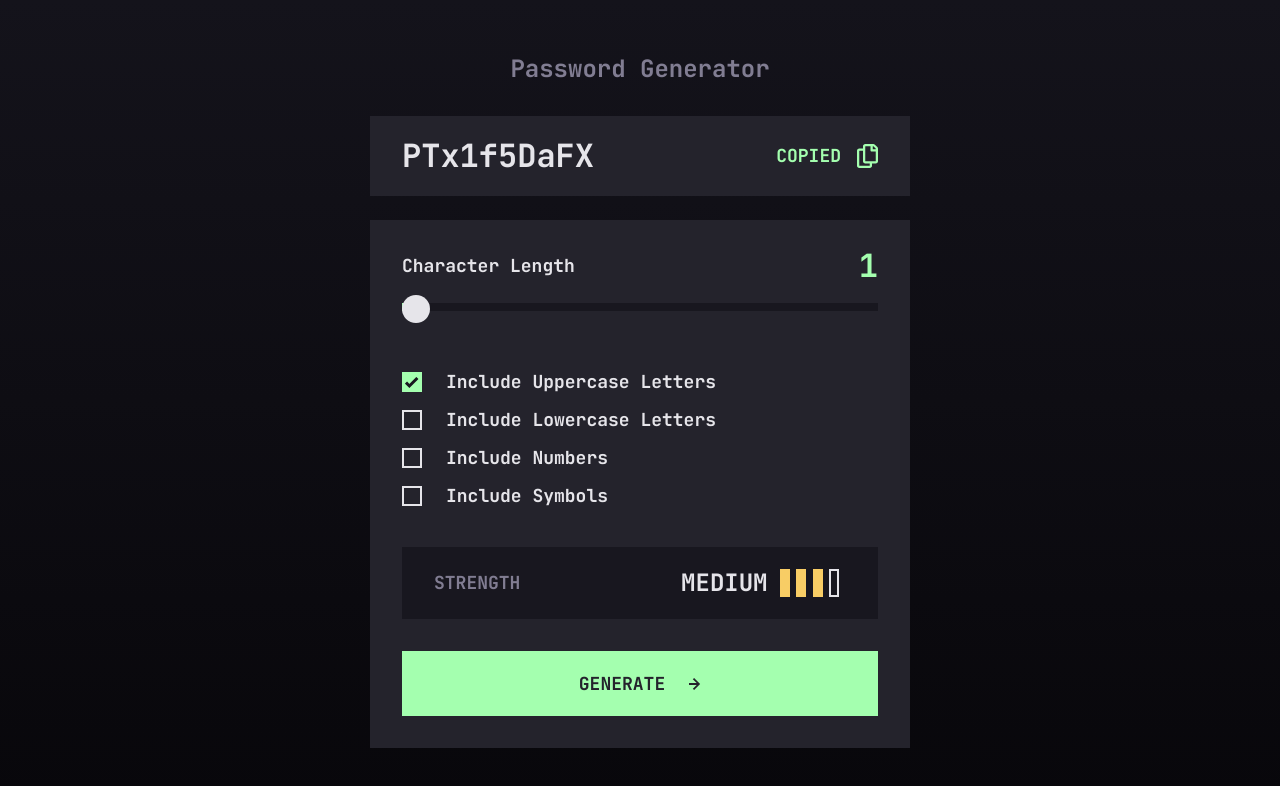
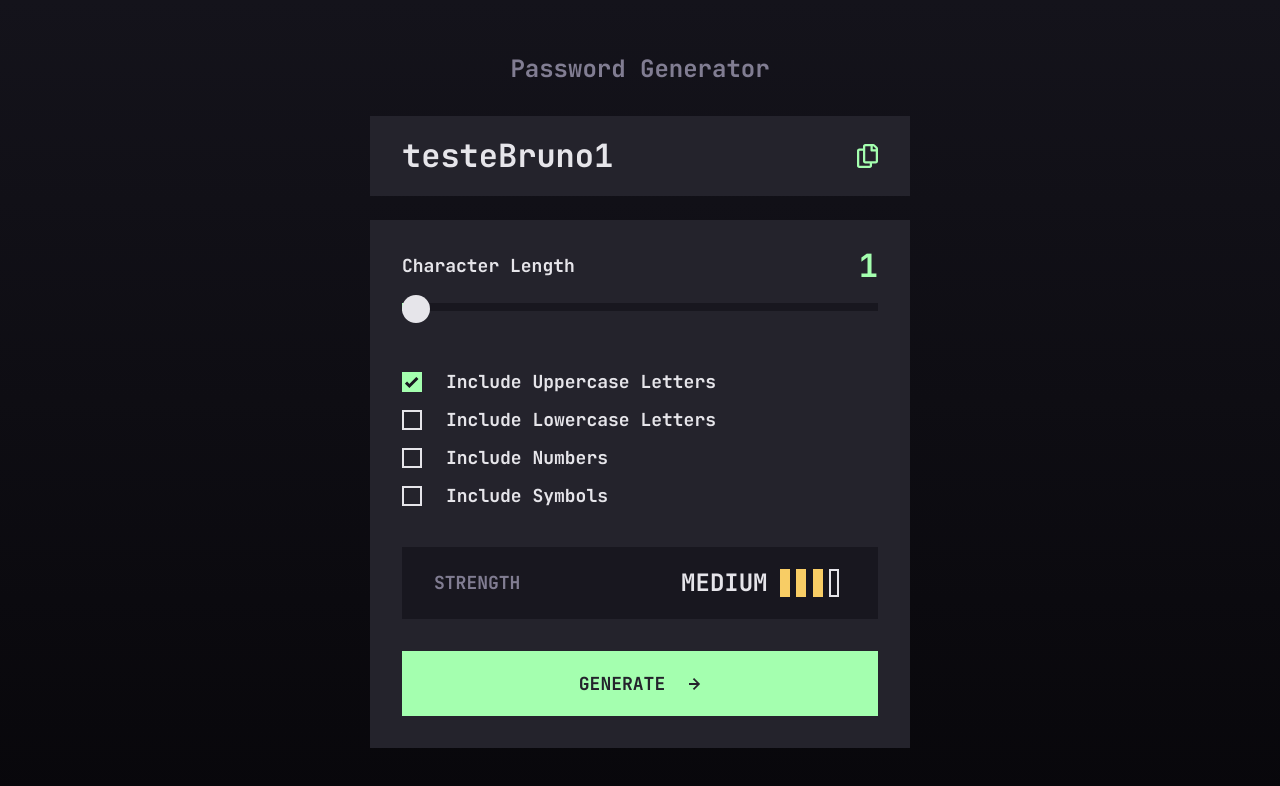
Before and after one commit to brunocs90/password-generator, a React (Vite) app: page / in a window 1280 px wide. Shown: the top 786 px of the page. Built offline with nearby package versions, Linux system fonts and the light colour scheme.

Commit message:
events copy generated password

```diff
--- a/src/components/GeneratedPassword/GeneratedPassword.tsx
+++ b/src/components/GeneratedPassword/GeneratedPassword.tsx
@@ -1,19 +1,34 @@
+import { useState } from 'react';
+import { useData } from '../../hooks/useData';
 import { IconPassword } from '../IconPassword/IconPassword';
 import { GeneratedPasswordContainer } from './styles';
 
 export function GeneratedPassword() {
+    const { generatedPassword } = useData();
+    const [isCopied, setIsCopied] = useState(false);
+
+    const resetCopyGeneratedPassword = () => {
+        const timeout = setTimeout(() => {
+            setIsCopied(false);
+        }, 2000);
+
+        return () => clearTimeout(timeout);
+    };
+
     const copyGeneratedPassword = () => {
-        console.log('estou chamando o copy generated');
+        navigator.clipboard.writeText(generatedPassword);
+        setIsCopied(true);
+        resetCopyGeneratedPassword();
     };
 
     return (
         <GeneratedPasswordContainer>
-            {true ? (
-                <span className="generated-password">PTx1f5DaFX</span>
+            {generatedPassword ? (
+                <span className="generated-password">{generatedPassword}</span>
             ) : (
                 <span className="password-placeholder">P4$5W0rD!</span>
             )}
-            <IconPassword text="COPIED" onClick={copyGeneratedPassword} />
+            <IconPassword text="COPIED" isCopied={isCopied} onClick={copyGeneratedPassword} />
         </GeneratedPasswordContainer>
     );
 }
--- a/src/components/IconPassword/IconPassword.tsx
+++ b/src/components/IconPassword/IconPassword.tsx
@@ -3,13 +3,14 @@ import { IconPasswordContainer } from './styles';
 
 interface IIcon {
     text: string;
+    isCopied: boolean;
     onClick: () => void;
 }
 
-export function IconPassword({ text, onClick }: IIcon) {
+export function IconPassword({ text, isCopied, onClick }: IIcon) {
     return (
         <IconPasswordContainer>
-            <span className={`${true ? 'show' : 'hidden'}`} id="copied-label">
+            <span className={`${isCopied ? 'show' : 'hidden'}`} id="copied-label">
                 {text}
             </span>
             <FaRegCopy onClick={onClick} />
--- a/src/contexts/dataContext.tsx
+++ b/src/contexts/dataContext.tsx
@@ -44,7 +44,7 @@ type DataProviderProps = {
 
 export function DataContextProvider({ children }: DataProviderProps) {
     const [characterLength, setCharacterLength] = useState(10);
-    const [generatedPassword, setGeneratedPassword] = useState('');
+    const [generatedPassword, setGeneratedPassword] = useState('testeBruno1');
     const [passwordStrength, setPasswordStrength] = useState(0);
     const [gaugeValue, setGaugeValue] = useState(0);
     const [options, setOptions] = useState({
```
